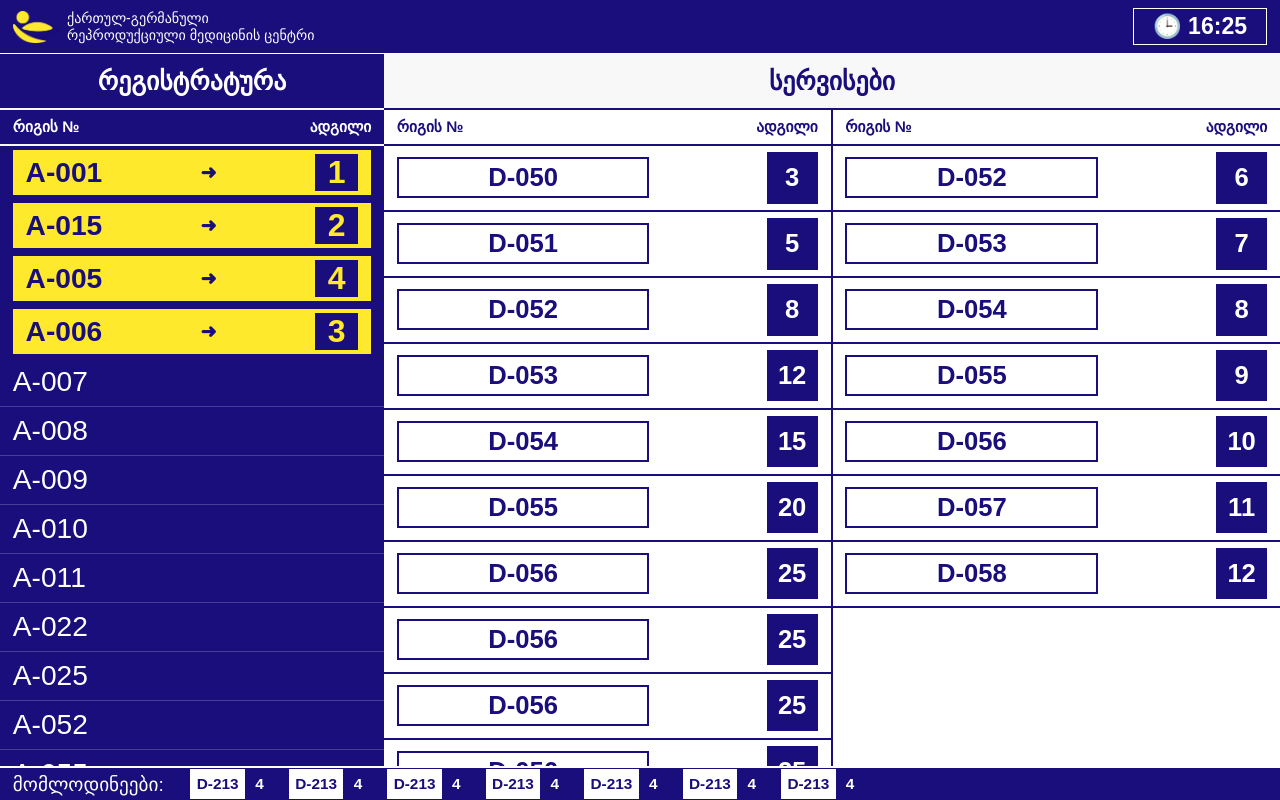
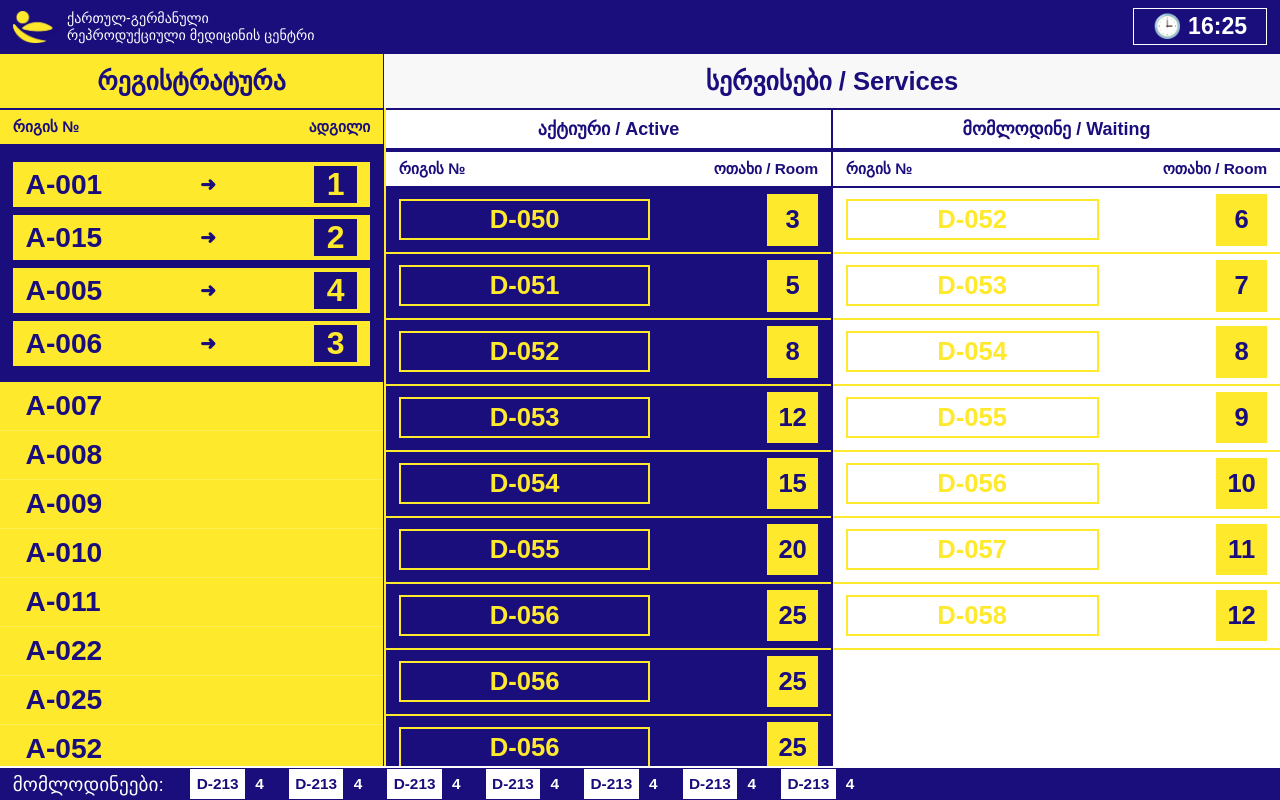
Before and after one commit to sharia-design/mardy-app, a SvelteKit app: page /ggrc/tv in a window 1280 px wide. Built offline with nearby package versions, Linux system fonts and the light colour scheme; a web font is replaced by a local one.

Commit message:
TV progress

```diff
--- a/src/routes/ggrc/tv/+page.svelte
+++ b/src/routes/ggrc/tv/+page.svelte
@@ -6,8 +6,8 @@
 	let currentTime = $state('');
 
 	// --- Mock Data ---
-	const registrationData = [
-		{ id: 'A-001', place: '1', active: true },
+	const deskQue = [
+		{ id: 'A-001', place: '1', active: true, flash: true },
 		{ id: 'A-015', place: '2', active: true },
 		{ id: 'A-005', place: '4', active: true },
 		{ id: 'A-006', place: '3', active: true },
@@ -29,8 +29,8 @@
 		{ id: 'A-001', place: '', active: false }
 	];
 
-	let activeDesks = $derived(registrationData.filter((item) => item.active));
-	let inactiveDesks = $derived(registrationData.filter((item) => !item.active));
+	let activeDesks = $derived(deskQue.filter((item) => item.active));
+	let inactiveDesks = $derived(deskQue.filter((item) => !item.active));
 
 	// References
 	let inactiveUl = $state(null);
@@ -215,7 +215,7 @@
 					<!-- Active desks: height based on content, no scroll -->
 					<ul class="desk active">
 						{#each activeDesks as item}
-							<li class="list-item active">
+							<li class="list-item active" class:flash={item.flash}>
 								<span class="ticket-id">{item.id}</span>
 								<span class="arrow">➜</span>
 								<span class="place-box">{item.place}</span>
@@ -235,13 +235,16 @@
 			</aside>
 
 			<section>
-				<div class="panel-header text-blue">სერვისები</div>
+				<div class="panel-header text-blue">სერვისები / Services</div>
 
 				<div class="services-wrapper">
-					<div class="service-col">
+					<div class="service-col active">
+						<div class="table-header subtitle">
+							<h3>აქტიური / Active</h3>
+						</div>
 						<div class="table-header text-blue">
 							<span>რიგის №</span>
-							<span>ადგილი</span>
+							<span>ოთახი / Room</span>
 						</div>
 						{#each servicesCol1 as item}
 							<div class="service-row">
@@ -251,10 +254,13 @@
 						{/each}
 					</div>
 
-					<div class="service-col">
+					<div class="service-col waiting">
+						<div class="table-header subtitle">
+							<h3>მომლოდინე / Waiting</h3>
+						</div>
 						<div class="table-header text-blue">
 							<span>რიგის №</span>
-							<span>ადგილი</span>
+							<span>ოთახი / Room</span>
 						</div>
 						{#each servicesCol2 as item}
 							<div class="service-row">
@@ -326,7 +332,7 @@
 		justify-content: space-between;
 		align-items: center;
 		padding: 1vh 1vw;
-		border-bottom: 0.2vh solid var(--white-1);
+		border-bottom: 0.2vh solid var(--blue);
 	}
 
 	.brand {
@@ -373,19 +379,20 @@
 
 	/* --- Left Panel (Registration) --- */
 	aside {
-		background-color: var(--blue);
+		background-color: var(--yellow);
 		display: flex;
 		flex-direction: column;
 		height: 100%;
 		width: 30vw;
+		border-right: 0.2vh solid var(--blue);
 	}
 
 	.panel-header {
 		text-align: center;
 		font-size: 2vw;
-		font-weight: bold;
+		font-weight: 900;
 		padding: 1.5vh 0;
-		color: var(--white-1);
+		color: var(--blue);
 	}
 	.panel-header.text-blue {
 		color: var(--blue);
@@ -398,9 +405,9 @@
 		padding: 1vh 1vw;
 		font-size: 1.2vw;
 		font-weight: bold;
-		color: var(--white-1);
-		border-top: 2px solid var(--white-2);
-		border-bottom: 2px solid var(--white-2);
+		color: var(--blue);
+		border-top: 2px solid var(--blue);
+		border-bottom: 2px solid var(--blue);
 	}
 	.table-header.text-blue {
 		color: var(--blue);
@@ -413,7 +420,7 @@
 		display: flex;
 		flex-direction: column;
 		overflow: hidden;
-		background-color: var(--blue);
+		background-color: var(--yellow);
 	}
 
 	ul.desk {
@@ -425,6 +432,8 @@
 	}
 
 	ul.desk.active {
+		padding-top: 1.5vh;
+		padding-bottom: 1.5vh;
 		flex: none;
 		background-color: var(--blue);
 	}
@@ -440,14 +449,14 @@
 		display: flex;
 		align-items: center;
 		justify-content: space-between;
-		padding: 1vh 1vw;
+		padding: 1vh 2vw;
 		border-bottom: 1px solid rgba(255, 255, 255, 0.2);
 		font-size: 2.2vw;
-		font-weight: 400;
-		color: var(--white-1);
+		font-weight: 600;
+		color: var(--blue);
 	}
 
-	/* Active Item Styling (Yellow) */
+	/* Active Deks Item */
 	.list-item.active {
 		background-color: var(--blue);
 		margin: 0.5vh 1vw;
@@ -458,6 +467,26 @@
 		font-weight: 700;
 	}
 
+	/* Flash Animation: Active Desk item */
+	.list-item.active.flash > span {
+		animation: flashDesk 1s ease-out 10;
+	}
+
+	@keyframes flashDesk {
+		0%,
+		100% {
+			opacity: 1;
+		}
+		20%,
+		30% {
+			opacity: 0.1;
+		}
+		40% {
+			opacity: 1;
+		}
+	}
+	/* Flash Animation: Active Desk item */
+
 	.list-item.active .place-box {
 		background-color: var(--blue);
 		color: var(--yellow);
@@ -467,7 +496,7 @@
 	}
 
 	.arrow {
-		color: var(--blue); /* Or yellow for inactive */
+		color: var(--blue);
 		font-size: 1.5vw;
 	}
 
@@ -488,10 +517,26 @@
 		height: 100%;
 	}
 
+	.service-col .table-header {
+		background-color: var(--white-1);
+	}
+
+	.service-col .table-header.subtitle {
+		text-align: center;
+		display: flex;
+		align-items: center;
+		justify-content: center;
+	}
+
 	.service-col {
 		width: 100%;
 		display: flex;
 		flex-direction: column;
+		overflow-y: auto
+	}
+	.service-col.active {
+		border-left: 2px solid var(--yellow) !important;
+		background-color: var(--blue);
 	}
 	.service-col:first-child {
 		border-right: 2px solid var(--blue);
@@ -502,12 +547,12 @@
 		align-items: center;
 		justify-content: space-between;
 		padding: 0.8vh 1vw;
-		border-bottom: 2px solid var(--blue);
+		border-bottom: 2px solid var(--yellow);
 	}
 
 	.ticket-box {
-		border: 2px solid var(--blue);
-		color: var(--blue);
+		border: 2px solid var(--yellow);
+		color: var(--yellow);
 		font-weight: bold;
 		font-size: 2vw;
 		padding: 0.5vh 1vw;
@@ -516,8 +561,8 @@
 	}
 
 	.place-box-blue {
-		background-color: var(--blue);
-		color: var(--white-1);
+		background-color: var(--yellow);
+		color: var(--blue);
 		font-weight: bold;
 		font-size: 2vw;
 		width: 4vw;
@@ -587,5 +632,4 @@
 			width: 100%;
 		}
 	}
-
 </style>
```
Also changed, not shown: static/clients/ggrc/qr.svg (added). Lines whose indentation alone changed are shown as unchanged.
